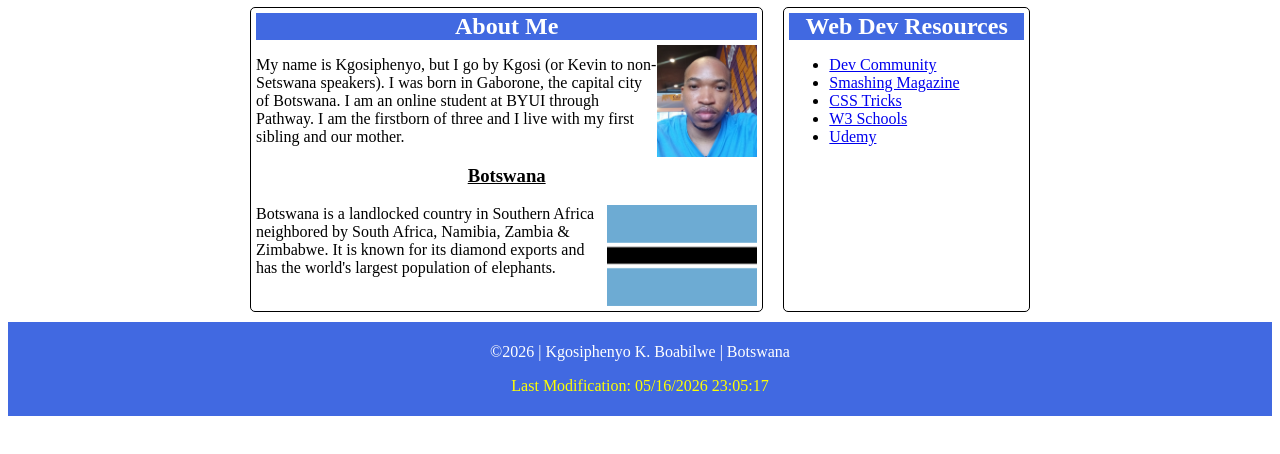
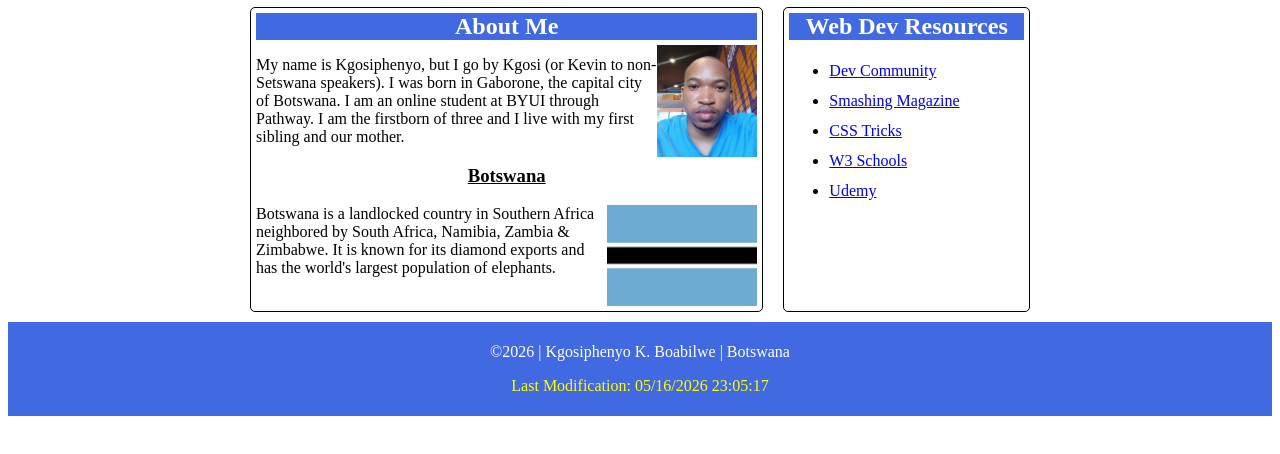
Before and after one commit to kkevinboabilwe/wdd131, a plain HTML site: page index.html in a window 1280 px wide. Shown: the part 116-570 px from the top of the page. Drawn offline with Linux system fonts and the light colour scheme.

Commit message:
modified

```diff
--- a/index.html
+++ b/index.html
@@ -26,7 +26,7 @@
         <h1>Kgosiphenyo K. Boabilwe</h1>
         <section class="card">
             <h2>About Me</h2>
-            <img src="images/profile.jpg" alt="Picture of Me" width="100">
+            <img src="images/profile-smaller.jpg" alt="Picture of Me" width="100">
             <p>My name is Kgosiphenyo, but I go by Kgosi (or Kevin to non-Setswana speakers). I was born in Gaborone, the capital
                 city of Botswana. I am an online student at BYUI through Pathway. I am the firstborn of three and I live with my
                 first sibling and our mother.</p>
--- a/styles/base.css
+++ b/styles/base.css
@@ -78,6 +78,10 @@ nav a:hover {
     border: 1px solid var(--text-color);
 }
 
+section ul {
+    line-height: 30px;
+}
+
 footer {
     background-color: var(--background-color);
     color: var(--text-color);
```
Also changed, not shown: images/profile-smaller.jpg (added).
